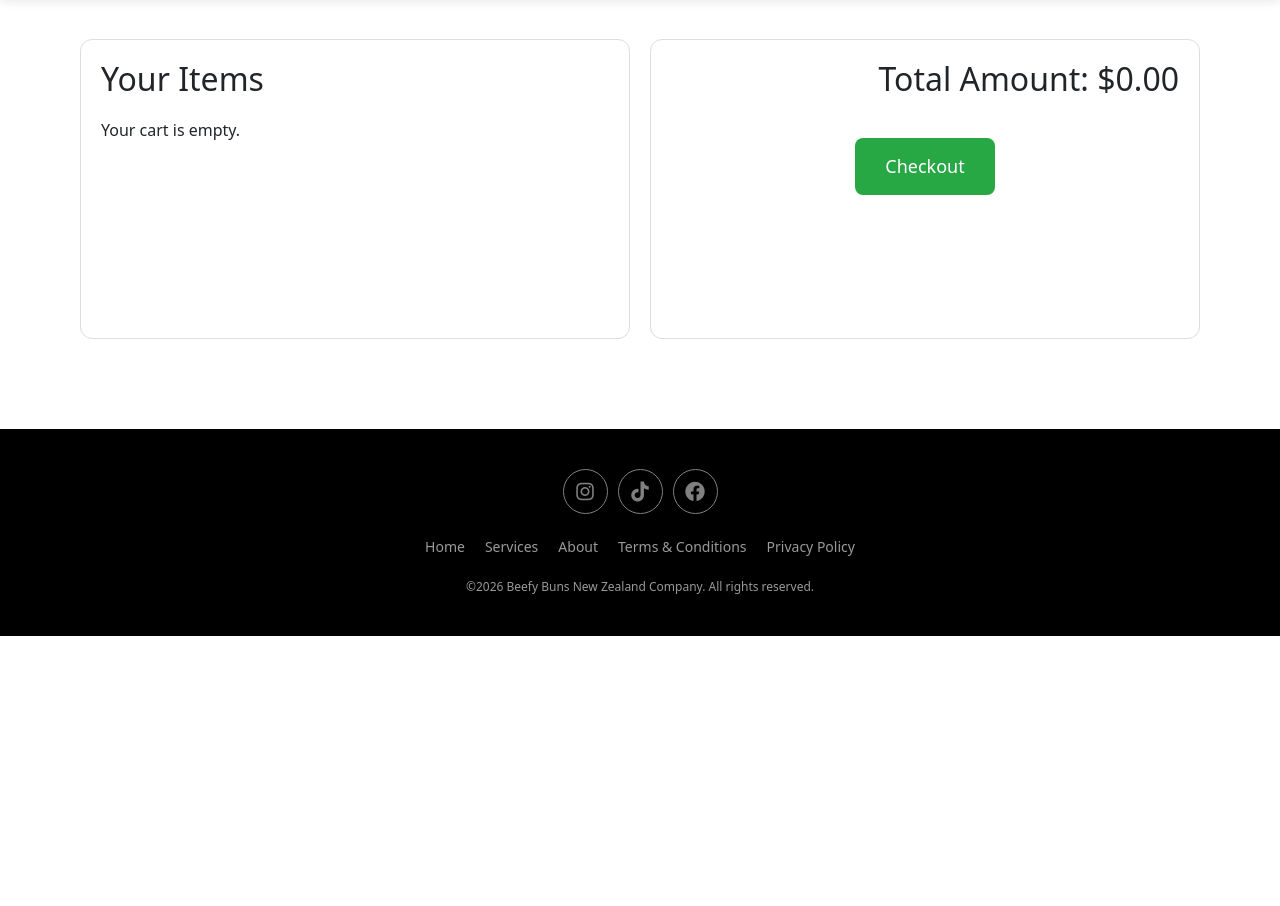
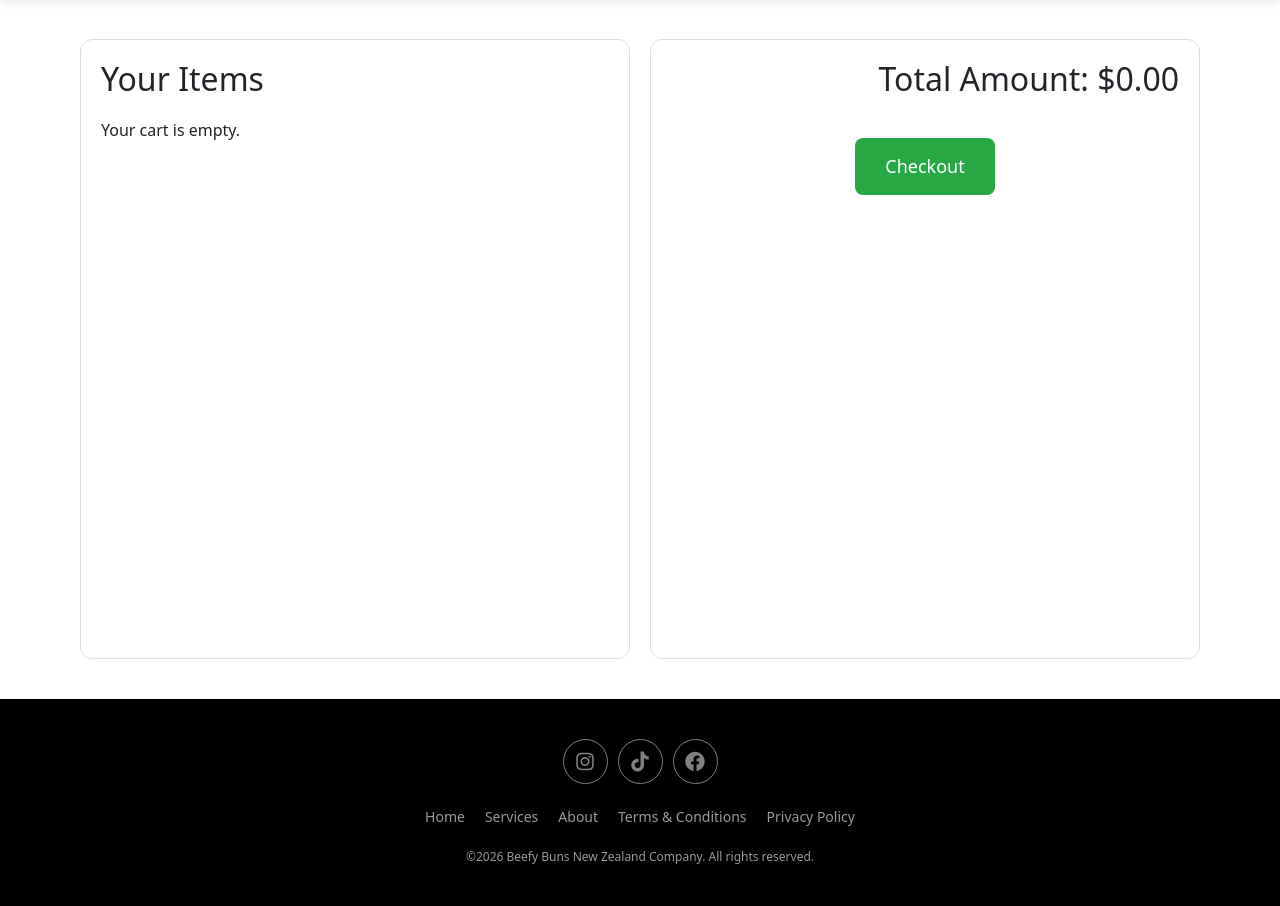
Before and after one commit to Bongkz/dte_year12_assessment, a Flask app: page /checkout in a window 1280 px wide. Shown: the part 101-1007 px from the top of the page. Before the commit the page ends 737 px from the top, so only its background shows below. Run offline with Flask 3, Linux system fonts and the light colour scheme; data comes from the database, SQL or seed files in the repository; both versions use the stored data as it was after the commit; data that the repository does not hold is empty.

Commit message:
Brought boxes in checkout page down to make footer stay at the bottom

```diff
--- a/static/styles.css
+++ b/static/styles.css
@@ -117,7 +117,6 @@ body{
     flex-direction: column; /* Stacks the socials, links, and text */
     align-items: center; /* Centers everything horizontally */
     gap: 20px; /* Space between the three rows */
-    margin-top: 50px;
 
 }
 
--- a/templates/checkout.html
+++ b/templates/checkout.html
@@ -45,7 +45,8 @@
         </nav>
     </header>
 
-    <main style="display: flex; gap: 20px; padding: 40px;">
+    <div style="min-height: calc(100vh - 100px); display: flex; flex-direction: column;">
+    <main style="display: flex; gap: 20px; padding: 40px; flex: 1;">
         <section style="flex: 1; background: #fff; border: 1px solid #ddd; border-radius: 12px; padding: 20px; min-height: 300px;">
             <div style="display: flex; justify-content: flex-start; align-items: center; margin-bottom: 20px;">
                 <h2 style="margin: 0;">Your Items</h2>
@@ -79,6 +80,7 @@
             </div>
         </aside>
     </main>
+    </div>
 
     <footer class="main-footer">
   <div class="footer-socials">
```
Also changed, not shown: database.db.
